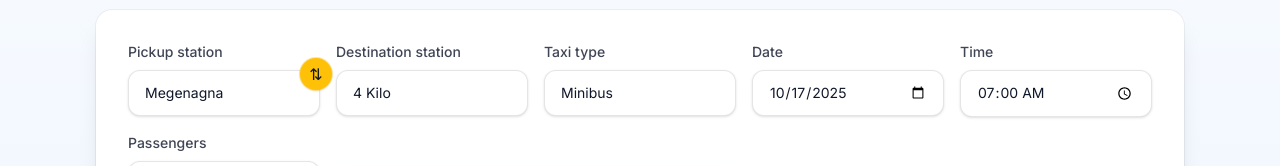
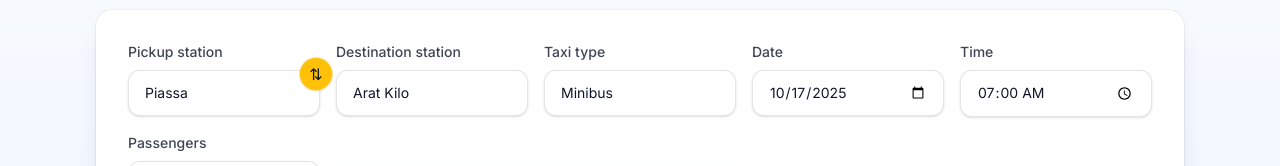
Before and after one commit to EphrataTech/TaxiTera, a Next.js app in the folder client/: page / in a window 1280 px wide. Shown: the part 521-687 px from the top of the page. Built offline with nearby package versions, Linux system fonts and the light colour scheme.

Commit message:
add a backend logic for booking

```diff
--- a/client/components/BookingForm/index.tsx
+++ b/client/components/BookingForm/index.tsx
@@ -16,6 +16,43 @@ export default function BookingForm() {
     TAXI_TYPES,
     SAMPLE_STATIONS,
   } = useBookingForm();
+
+  async function handleSubmit() {
+    const payload = {
+      user: "guest", // placeholder until auth is added
+      route: `${values.pickupStation} -> ${values.destinationStation}`,
+      type: values.taxiType,
+      date: values.date,
+      time: values.time,
+      seatsBooked: values.passengers,
+      passengerNames: [],
+    };
+    try {
+      const res = await fetch(`${process.env.NEXT_PUBLIC_API_URL || 'http://localhost:5000'}/bookings`, {
+        method: "POST",
+        headers: { "Content-Type": "application/json" },
+        body: JSON.stringify(payload),
+      });
+      if (!res.ok) throw new Error("Failed to create booking");
+
+      // simple toast
+      if (typeof window !== 'undefined') {
+        const el = document.createElement('div');
+        el.textContent = 'Booking successful!';
+        el.className = 'fixed top-4 right-4 z-50 rounded-lg bg-primary px-4 py-2 text-white shadow-lg shadow-primary/30';
+        document.body.appendChild(el);
+        setTimeout(() => el.remove(), 2500);
+      }
+    } catch (e) {
+      if (typeof window !== 'undefined') {
+        const el = document.createElement('div');
+        el.textContent = 'Failed to book. Please try again.';
+        el.className = 'fixed top-4 right-4 z-50 rounded-lg bg-red-600 px-4 py-2 text-white shadow-lg';
+        document.body.appendChild(el);
+        setTimeout(() => el.remove(), 2500);
+      }
+    }
+  }
 
   return (
     <section id="book" className="w-full">
@@ -121,6 +158,7 @@ export default function BookingForm() {
             <div className="lg:col-span-2 flex items-end">
               <button
                 type="button"
+                onClick={handleSubmit}
                 className="w-full inline-flex items-center justify-center rounded-xl bg-primary px-6 py-3 text-white shadow-lg shadow-primary/30 transition hover:brightness-110 focus-visible:outline-none focus-visible:ring-2 focus-visible:ring-primary"
               >
                 Book Now
--- a/client/lib/constants.ts
+++ b/client/lib/constants.ts
@@ -6,11 +6,25 @@ export const TAXI_TYPES = [
 ] as const;
 
 export const SAMPLE_STATIONS = [
+  "Piassa",
+  "Arat Kilo",
+  "Meskel Square",
+  "Sidist Kilo",
   "Megenagna",
-  "4 Kilo",
-  "Piassa",
+  "Mexico",
+  "Jemo",
+  "Ayat",
+  "Sar Bet",
+  "CMC (Commercial Mall area)",
+  "Kazanchis",
+  "Kirkos",
+  "Gurd Sholla",
+  "Saris",
   "Bole",
-  "Mexico",
-  "Sarbet",
-  "CMC",
+  "Central Railway Station",
+  "Merkato",
+  "Lebu",
+  "Bole-arabsa",
+  "Tor Hayloch",
+  "kaliti",
 ] as const;
```
